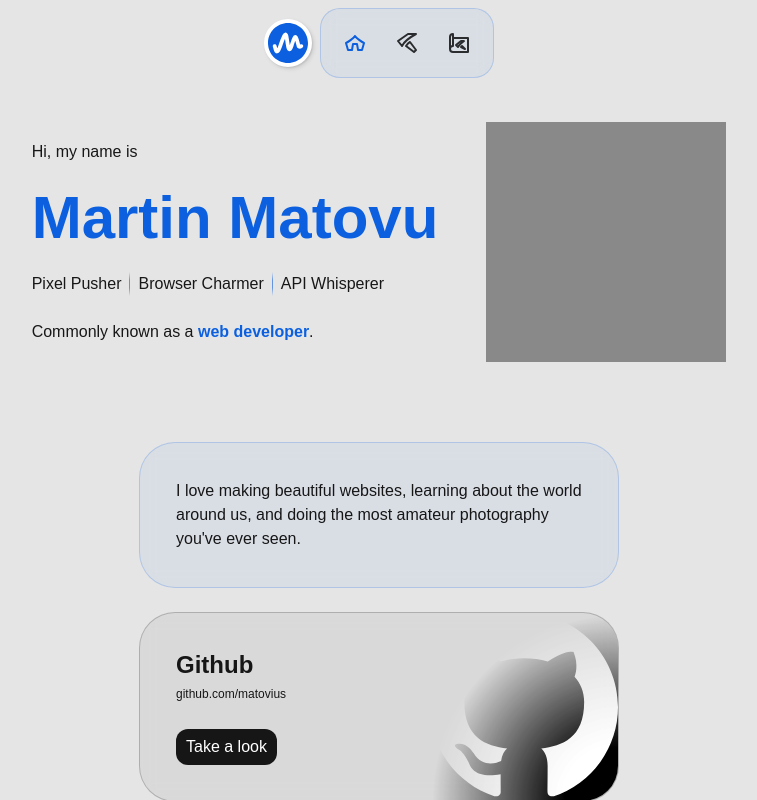
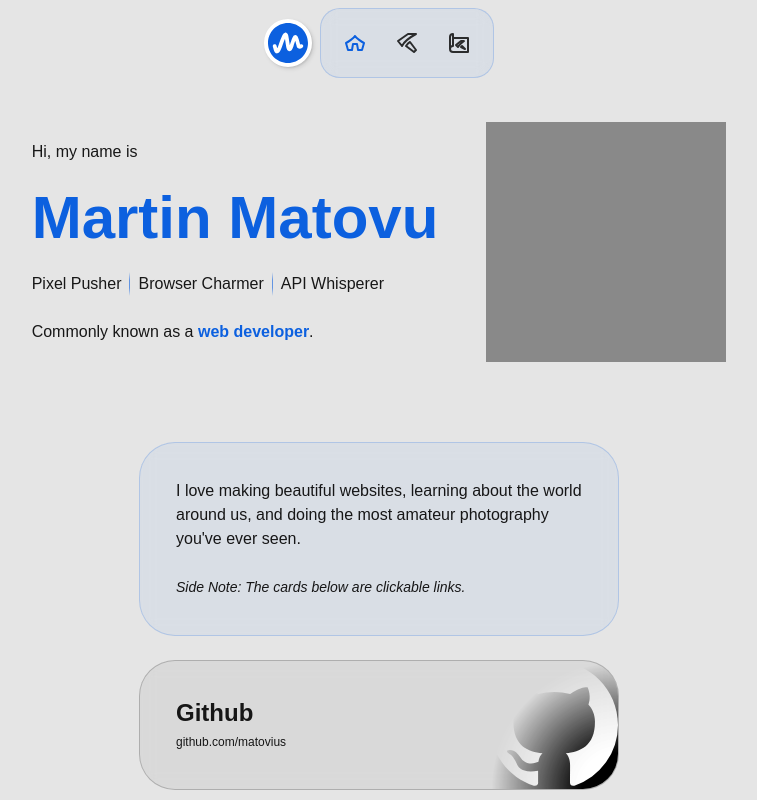
Before and after one commit to matovius/martin, a SvelteKit app: page / in a window 1280 px wide. Shown: the whole page, without its empty margins (261-1018 px from the left). Built offline with nearby package versions, Linux system fonts and the light colour scheme.

Commit message:
Overhaul social articles layout

```diff
--- a/src/routes/+page.svelte
+++ b/src/routes/+page.svelte
@@ -1,5 +1,6 @@
 <script lang="ts">
 	import GitHub from '$lib/components/icons/GitHub.svelte';
+	import Hashnode from '$lib/components/icons/Hashnode.svelte';
 	import Mastodon from '$lib/components/icons/Mastodon.svelte';
 	import ReadCv from '$lib/components/icons/ReadCV.svelte';
 	import Threads from '$lib/components/icons/Threads.svelte';
@@ -34,74 +35,73 @@
 				<p class="p1">
 					I love making beautiful websites, learning about the world around us, and doing the most
 					amateur photography you've ever seen.
+					<br /><br />
+					<i class="p2">Side Note: The cards below are clickable links.</i>
 				</p>
 			</article>
 			<div class="socials">
-				<article class="card github">
-					<div class="logo" style="background: hsl(0, 0%, 0%); color: hsl(0, 0%, 100%);">
+				<a
+					href="https://github.com/matovius"
+					target="_blank"
+					rel="noopener noreferrer"
+					class="card github"
+				>
+					<div class="logo" style="background: hsl(0, 0%, 0%);">
 						<GitHub />
 					</div>
 					<h5 class="h5">Github</h5>
 					<span class="p3">github.com/matovius</span>
+				</a>
 				<a
-						href="https://github.com/matovius"
+					href="https://mastodon.social/@matovius"
 					target="_blank"
 					rel="noopener noreferrer"
-						class="button">Take a look</a
+					class="card mastodon"
 				>
-				</article>
-				<article class="card mastodon">
-					<div class="logo" style="background: hsl(278, 89%, 47%); color: hsl(0, 0%, 100%);">
+					<div class="logo" style="background: hsl(278, 89%, 47%);">
 						<Mastodon />
 					</div>
 					<h5 class="h5">Mastodon</h5>
 					<span class="p3">mastodon.social/@matovius</span>
+				</a>
+				<div class="additional">
 					<a
-						href="https://mastodon.social/@matovius"
+						href="https://threads.net/@matovius_"
 						target="_blank"
 						rel="noopener noreferrer"
-						class="button">Follow me</a
+						class="card threads"
 					>
-				</article>
-				<div class="additional">
-					<article class="card threads">
 						<div class="logo" style="background: hsl(0, 0%, 0%); color: hsl(0, 0%, 100%);">
 							<Threads />
 						</div>
 						<h5 class="h5">Threads</h5>
 						<span class="p3">threads.net/@matovius_</span>
+					</a>
 					<a
-							href="https://threads.net/@matovius_"
+						href="https://read.cv/matovius"
 						target="_blank"
 						rel="noopener noreferrer"
-							class="button">Follow me</a
+						class="card read-cv"
 					>
-					</article>
-					<article class="card read-cv">
 						<div class="logo" style="background: hsl(0, 0%, 100%); color: hsl(0, 0%, 0%);">
 							<ReadCv />
 						</div>
 						<h5 class="h5">Read.cv</h5>
 						<span class="p3">read.cv/matovius</span>
-						<a
-							href="https://read.cv/matovius"
-							target="_blank"
-							rel="noopener noreferrer"
-							class="button">Check it out</a
-						>
-					</article>
+					</a>
 				</div>
-				<article class="card hashnode">
-					<div class="logo" />
-					<h5 class="h5">Hashnode</h5>
-					<span class="p3">hashnode.com/matovius</span>
 				<a
 					href="http://hashnode.com/matovius"
 					target="_blank"
 					rel="noopener noreferrer"
-						class="button">Read some</a
+					class="card hashnode"
 				>
-				</article>
+					<div class="logo" style="background: hsl(224, 100%, 58%);">
+						<Hashnode />
+					</div>
+					<h5 class="h5">Hashnode</h5>
+					<span class="p3">hashnode.com/matovius</span>
+				</a>
 			</div>
 		</div>
 	</div>
@@ -197,10 +197,12 @@
 		align-items: center;
 		gap: 1.5rem /* 24px */;
 
-		& > .card {
+		& .card {
 			width: 100%;
 			max-width: 100%;
+			text-decoration: none;
 			& > .logo {
+				color: hsl(0, 0%, 100%);
 				height: 100%;
 				aspect-ratio: 1;
 				display: flex;
@@ -213,10 +215,6 @@
 				bottom: 0;
 				z-index: -1;
 				mask: radial-gradient(circle at 100% 100%, hsl(0, 0%, 100%) 20%, transparent 70%);
-			}
-
-			& > .button {
-				margin-top: 1.5rem /* 24px */;
 			}
 		}
 
@@ -231,83 +229,27 @@
 			@media (min-width: 480px) {
 				flex-direction: row;
 			}
-
-			& > .card {
-				width: 100%;
-				max-width: 100%;
-
-				& > .logo {
-					height: 100%;
-					aspect-ratio: 1;
-					background: hsla(0, 0%, 0%, 0.2);
-					position: absolute;
-					right: 0;
-					top: 0;
-					bottom: 0;
-					z-index: -1;
-					mask: radial-gradient(circle at 100% 100%, hsl(0, 0%, 100%) 20%, transparent 70%);
-				}
-
-				& > .button {
-					margin-top: 1.5rem /* 24px */;
-				}
-			}
 		}
 	}
 
 	.github,
 	.threads,
 	.read-cv {
+		color: hsl(0, 0%, 0%, 0.9);
 		background: hsl(0, 0%, 0%, 0.05);
 		border-color: hsl(0, 0%, 0%, 0.2);
-
-		& .button {
-			color: hsl(0, 0%, 100%);
-			background: hsl(0, 0%, 0%, 0.9);
-
-			&:hover {
-				background: hsl(0, 0%, 0%, 0.7);
-			}
-
-			&:focus {
-				outline-color: hsl(0, 0%, 0%, 0.9);
-			}
-		}
 	}
 
 	.mastodon {
+		color: hsl(278, 89%, 47%, 0.9);
 		background: hsl(278, 89%, 47%, 0.05);
 		border-color: hsl(278, 89%, 47%, 0.2);
-
-		& .button {
-			color: hsl(0, 0%, 100%);
-			background: hsl(278, 89%, 47%, 0.9);
-
-			&:hover {
-				background: hsl(278, 89%, 47%, 0.7);
-			}
-
-			&:focus {
-				outline-color: hsl(279, 89%, 47%, 0.9);
-			}
-		}
 	}
 
 	.hashnode {
-		background: hsla(231, 90%, 45%, 0.05);
-		border-color: hsl(231, 90%, 45%, 0.2);
-		& .button {
-			color: hsl(0, 0%, 100%);
-			background: hsl(231, 90%, 45%, 0.9);
-
-			&:hover {
-				background: hsl(231, 90%, 45%, 0.7);
-			}
-
-			&:focus {
-				outline-color: hsl(231, 90%, 45%, 0.9);
-			}
-		}
+		color: hsl(224, 100%, 58%, 0.9);
+		background: hsl(224, 100%, 58%, 0.05);
+		border-color: hsl(224, 100%, 58%, 0.2);
 	}
 
 	/*
```
Lines whose indentation alone changed are shown as unchanged.
